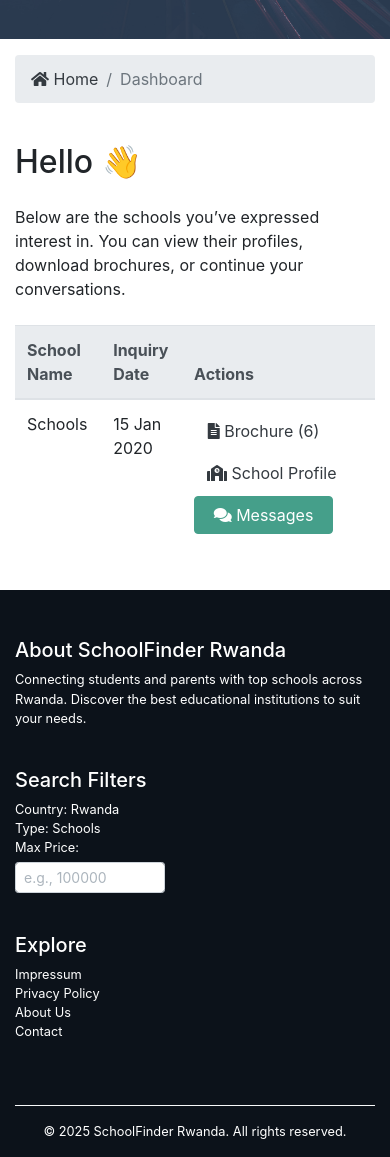
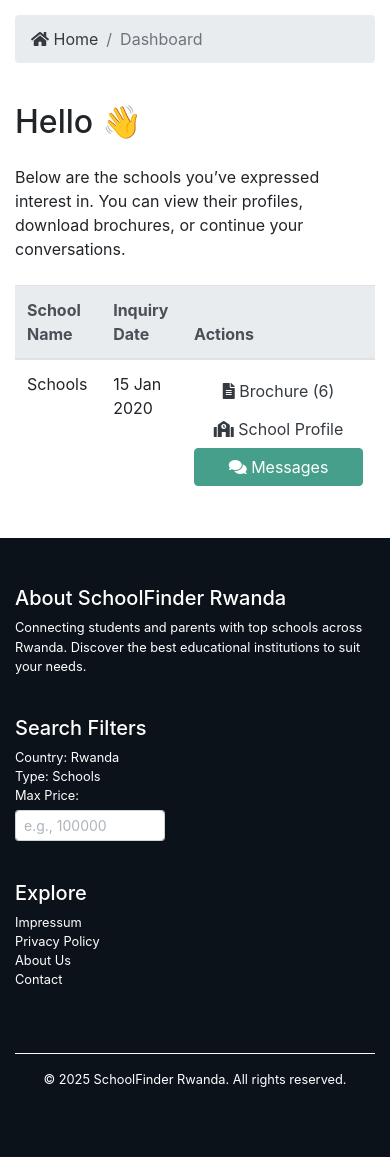
Before and after one commit to LucasCatty/school-finder, a Django app: template templates/accounts/dashboard.html in a window 390 px wide. Shown: the part 567-1724 px from the top of the page. After the commit the page ends 1654 px from the top, so only its background shows below. Run offline with Django 4.2, Linux system fonts and the light colour scheme; data comes from the database, SQL or seed files in the repository; tables that the repository leaves empty hold one stand-in row (values such as "Sample post"); the template is opened without the code that fills it: values that come from a table or form of the project are taken from there, most other values are stand-ins (such as "Sample title", 1, 10 or a date in 2020); some libraries are stand-ins or nearby versions.

Commit message:
refactor: Enhance School Finder dashboard layout and responsiveness

```diff
--- a/templates/accounts/dashboard.html
+++ b/templates/accounts/dashboard.html
@@ -26,17 +26,13 @@
 </style>
 {% endblock %}
 
-{% block title %} | School Finder Dashboard {% endblock %}
+{% block title %} | {{ _("School Finder Dashboard") }} {% endblock %}
 
 {% block content %}
-<section id="showcase-inner" class="py-5 showcase-text" {style="background: url({% static 'images/school-banner.jpg' %}) no-repeat center center/cover"}>
-  <div class="container bg-blur text-white">
-    <div class="row">
-      <div class="col-md-12 my-5 text-center">
+<section id="showcase-inner" class="py-5 showcase-text" style="background: url('{% static 'images/school-banner.jpg' %}') no-repeat center center / cover;">
+  <div class="container bg-blur text-white text-center my-5">
     <h1 class="display-4 my-4">{{ _("Welcome to School Finder") }}</h1>
     <p class="lead">{{ _("Discover and manage schools you've contacted or inquired about") }}</p>
-      </div>
-    </div>
   </div>
 </section>
 
@@ -47,9 +43,10 @@
       <ol class="breadcrumb">
         <li class="breadcrumb-item">
           <a href="{% url 'index' %}">
-            <i class="fas fa-home"></i> {{ _("Home") }}</a>
+            <i class="fas fa-home"></i> {{ _("Home") }}
+          </a>
         </li>
-        <li class="breadcrumb-item active">{{ _("Dashboard") }}</li>
+        <li class="breadcrumb-item active" aria-current="page">{{ _("Dashboard") }}</li>
       </ol>
     </nav>
   </div>
@@ -68,7 +65,8 @@
         </div>
 
         {% if contacts %}
-        <table class="table table-hover">
+        <div class="table-responsive">
+          <table class="table table-hover align-middle">
             <thead class="thead-light">
               <tr>
                 <th>{{ _("School Name") }}</th>
@@ -82,35 +80,33 @@
                 <td>{{ contact.listing }}</td>
                 <td>{{ contact.contact_date|date:"d M Y" }}</td>
                 <td>
-                <div class="row col-12 px-0">
-                  <div class="col-12 col-md-6 col-lg-4 mb-1">
+                  <div class="row gx-2 gy-2">
                     {% if contact.can_access_documents %}
-                    <a class="btn btn-school btn-block" href="{% url 'documents' contact.listing.id %}">
-                      <i class="fas fa-file-alt"></i>
-                      {{ _("Brochure") }}
-                      ({{ contact.listing.id|get_nr_docs }})</a>
-                    {% endif %}
-                  </div>
-                  <div class="col-12 col-md-6 col-lg-4 mb-1">
-                    <a class="btn btn-school-outline btn-block" href="{% url 'listing' contact.listing_id %}">
-                      <i class="fas fa-school"></i>
-                      {{ _("School Profile") }}
+                    <div class="col-12 col-md-4">
+                      <a class="btn btn-school btn-block w-100" href="{% url 'documents' contact.listing.id %}">
+                        <i class="fas fa-file-alt"></i> {{ _("Brochure") }} ({{ contact.listing.id|get_nr_docs }})
                       </a>
                     </div>
-                  <div class="col-12 col-md-6 col-lg-4 mb-1">
-                    {% if contact.chatmessage_set.all.count > 0 %}
-                    <a class="btn btn-secondary btn-block" href="{% url 'chat-history' contact.id %}">
-                      <i class="fas fa-comments"></i>
-                      {{ _("Messages") }}
+                    {% endif %}
+                    <div class="col-12 col-md-4">
+                      <a class="btn btn-school-outline btn-block w-100" href="{% url 'listing' contact.listing_id %}">
+                        <i class="fas fa-school"></i> {{ _("School Profile") }}
                       </a>
+                    </div>
+                    {% if contact.chatmessage_set.count %}
+                    <div class="col-12 col-md-4">
+                      <a class="btn btn-secondary btn-block w-100" href="{% url 'chat-history' contact.id %}">
+                        <i class="fas fa-comments"></i> {{ _("Messages") }}
+                      </a>
+                    </div>
                     {% endif %}
-                  </div>
                   </div>
                 </td>
               </tr>
               {% endfor %}
             </tbody>
           </table>
+        </div>
         {% else %}
         <p class="text-muted">{{ _("You have not made any school inquiries yet.") }}</p>
         {% endif %}
```
Lines whose indentation alone changed are shown as unchanged.
